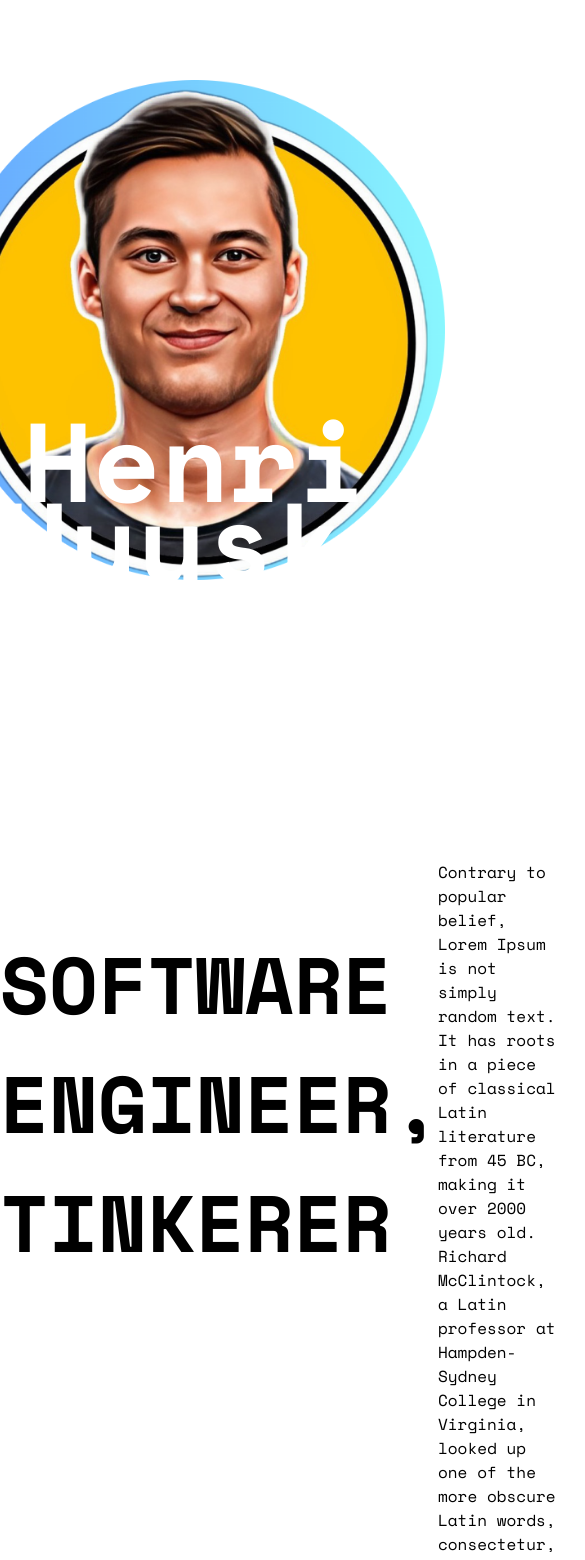
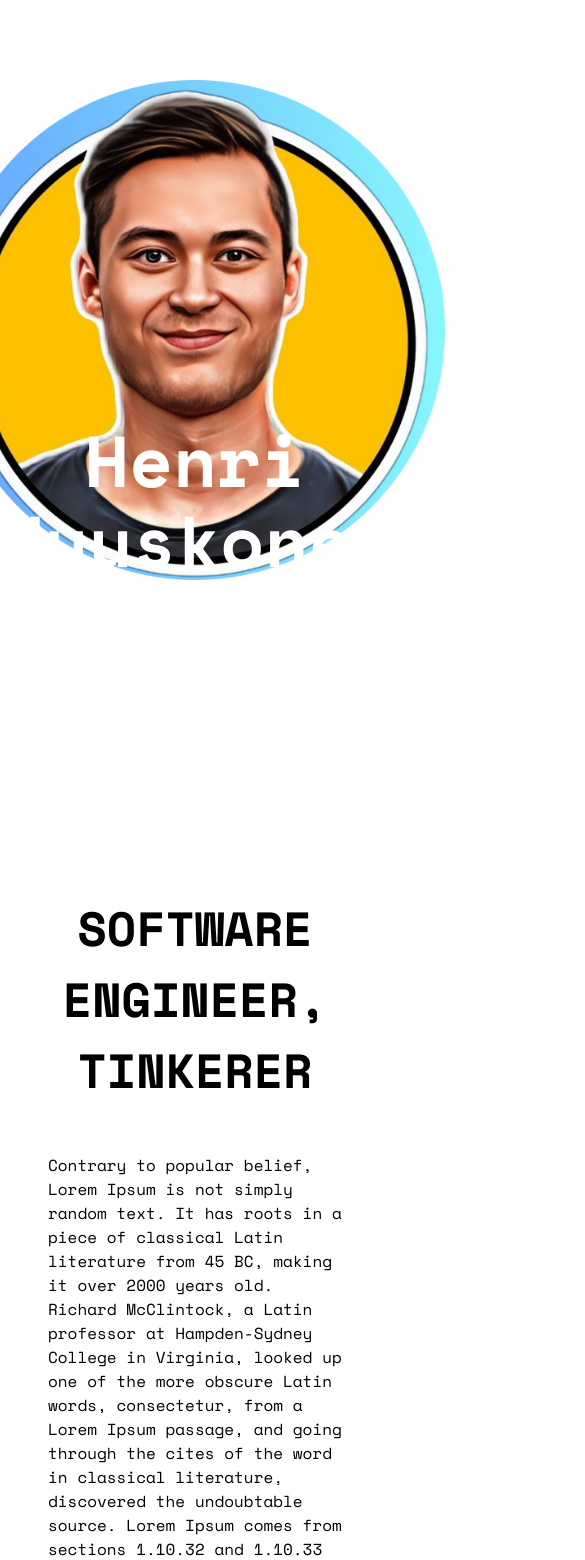
Before and after one commit to henrihuuskonen/henrihuuskonen.dev, a Next.js app: page / in a window 390 px wide. Shown: the top 1560 px of the page, 585 px wide, since content can reach past the window. Built offline with nearby package versions, Linux system fonts and the light colour scheme.

Commit message:
Add responsive support

```diff
--- /dev/null
+++ b/src/components/Footer.tsx
@@ -0,0 +1,11 @@
+import styles from '../styles/styles.module.css'
+
+const Footer = () => {
+    return (
+        <div className={styles.footer__container}>
+            <p>Created by Henri Huuskonen</p>
+        </div>
+    )
+}
+
+export  default Footer
--- a/src/pages/index.tsx
+++ b/src/pages/index.tsx
@@ -6,12 +6,14 @@ import InlineMenu from "@/components/InlineMenu";
 import Projects from "@/components/Projects";
 import Background from "@/components/Background";
 import TextSection from "@/components/TextSection";
+import Footer from "@/components/Footer";
 
 const Home = () => {
     return (
         <div>
             <Head>
                 <title>Henri Huuskonen</title>
+                <meta name="viewport" content="width=device-width, initial-scale=1"/>
             </Head>
             <div className={styles.initial__container}>
                 <Background/>
@@ -48,7 +50,7 @@ const Home = () => {
                         section 1.10.32.`}
                          titleOnRight
             />
-
+            <Footer/>
         </div>
     )
 }
--- a/src/styles/globals.css
+++ b/src/styles/globals.css
@@ -10,3 +10,27 @@ a {
 button {
     background-color: transparent;
 }
+
+:root {
+    /* Colors */
+    /* https://testsigma.com/blog/css-breakpoints/ */
+    --breakpoint-small-mobile: 319px;
+    --breakpoint-mobile: 339px;
+    --breakpoint-tablet: 479px;
+    --breakpoint-desktop: 769px;
+    --breakpoint-large-desktop: 1024px;
+    --breakpoint-extra-large-desktop: 1201px;
+    /* Font sizes */
+    --font-size-xxs: 8px;
+    --font-size-xs: 10px;
+    --font-size-sm: 12px;
+    --font-size-md: 16px;
+    --font-size-lg: 24px;
+    --font-size-xl: 32px;
+    --font-size-xxl: 48px;
+    --font-size-xxxl: 64px;
+    --font-size-xxxxl: 72px;
+    /*  Transition speeds */
+    --transition-speed: .3s;
+    --transition-speed-slow: 1s;
+}
--- a/src/styles/styles.module.css
+++ b/src/styles/styles.module.css
@@ -11,13 +11,21 @@
     flex: 50%;
 }
 
+
 .name {
     line-height: 5rem;
     margin: 0;
     color: #fff;
-    font-size: 7rem;
+    font-size: var(--font-size-xxxxl);
     font-weight: bold;
 }
+
+@media (min-width: 769px) {
+    .name {
+        font-size: 7rem;
+    }
+}
+
 
 .name__container {
     position: absolute;
@@ -53,6 +61,14 @@
     gap: 2rem;
     flex: 50%;
     align-items: center;
+    flex-direction: column;
+}
+
+@media (min-width: 769px) {
+    .menu__buttons {
+        display: flex;
+        flex-direction: row;
+    }
 }
 
 .menu__item {
@@ -76,11 +92,18 @@
 }
 
 .frontpage__description__container {
-    display: flex;
+    display: block;
+}
+
+@media (min-width: 769px) {
+    .frontpage__description__container {
+        display: flex;
+        flex-direction: row;
+    }
 }
 
 .frontpage__description__container__left {
-    font-size: 5rem;
+    font-size: var(--font-size-xxl);
     height: 100%;
     width: 100%;
     text-align: center;
@@ -88,13 +111,28 @@
     font-weight: bold;
 }
 
+@media (min-width: 769px) {
+    .frontpage__description__container__left {
+        font-size: 5rem;
+    }
+}
+
 .frontpage__description__container__right {
     padding: 0 3rem;
-    font-size: 1rem;
+    font-size: var(--font-size-md);
     margin: auto;
     height: 100%;
-    width: 100%;
+
 }
+
+@media (min-width: 769px) {
+    .frontpage__description__container__right {
+        font-size: 1rem;
+        width: 100%;
+    }
+}
+
+
 
 .project__container {
     display: flex;
@@ -106,3 +144,7 @@
     border: 1px solid white;
     padding: 1rem;
 }
+
+.footer__container {
+    text-align: center;
+}
```
